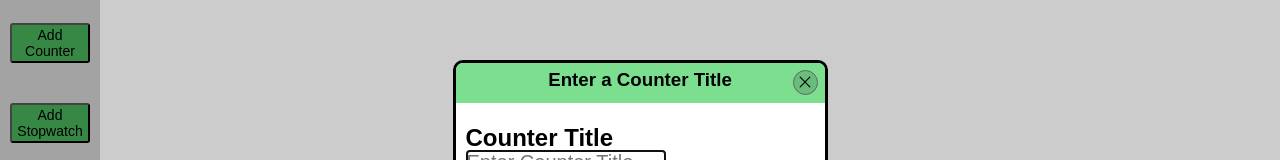
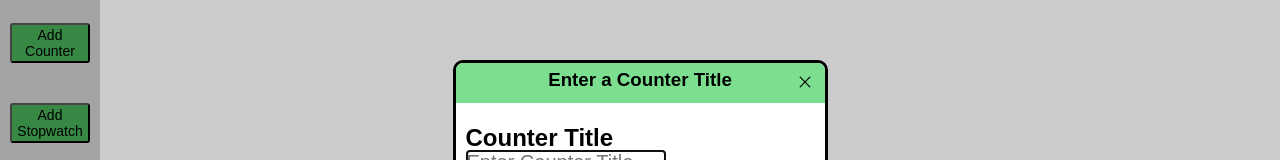
Before and after one commit to chrisjwaddell/tics, a React app: page / in a window 1280 px wide. Both pictures are taken after a click on the button "Add Counter". Shown: the part 177-337 px from the top of the page. Built offline with nearby package versions, Linux system fonts and the light colour scheme.

Commit message:
🩹 PATCH: Title can be 16 characters max, close button changed

```diff
--- a/src/App.js
+++ b/src/App.js
@@ -59,6 +59,14 @@ function App() {
 			).toString(16)
 		}
 		return uuid
+	}
+
+	function handleTitleChange(ev) {
+		console.log("handleTitleChange")
+		if (ev.target.value.length > 16) {
+			ev.preventDefault()
+			ev.target.value = ev.target.value.slice(0, 16)
+		}
 	}
 
 	function handleTimer() {
@@ -173,8 +181,6 @@ function App() {
 	}
 
 	function handleDelete(id) {
-		console.log("handleDelete")
-		console.log(components)
 		let newComponents = components.filter((co) => co.props.id !== id)
 		setComponents(newComponents)
 	}
@@ -268,6 +274,7 @@ function App() {
 							name="title"
 							label="Timer Title"
 							placeholder="Enter Timer Title"
+							onChange={handleTitleChange}
 						/>
 					</div>,
 					<div className="fld--col">
--- a/src/components/TextInput.js
+++ b/src/components/TextInput.js
@@ -7,6 +7,7 @@ export function TextInput({
 	placeholder,
 	value,
 	onFocus,
+	onChange,
 }) {
 	return (
 		<>
@@ -20,6 +21,7 @@ export function TextInput({
 				className={className}
 				placeholder={placeholder}
 				onFocus={onFocus}
+				onChange={onChange}
 				value={value}
 			></input>
 		</>
@@ -40,6 +42,7 @@ export const TextInputF = forwardRef((props, ref) => {
 				className={props.className}
 				placeholder={props.placeholder}
 				onFocus={props.onFocus}
+				onChange={props.onChange}
 				value={props.value}
 			></input>
 		</>
--- a/src/components/dialog-portal.js
+++ b/src/components/dialog-portal.js
@@ -9,11 +9,22 @@ const Dialog = forwardRef((props, ref) => {
 		ref.current.close()
 	}
 
+	function handleTitleChange(ev) {
+		if (ev.target.value.length > 16) {
+			ev.preventDefault()
+			ev.target.value = ev.target.value.slice(0, 16)
+		}
+	}
+
 	return createPortal(
 		<dialog ref={ref} className="modal">
 			<div className="modal__top">
 				<h3 className="modal__title">{props.title}</h3>
-				<div className="c-close" onClick={props.handleCancel}>
+				<div
+					className="c-close"
+					onChange={handleTitleChange}
+					onClick={props.handleCancel}
+				>
 					<div className="c-close__container"></div>
 				</div>
 			</div>
--- a/src/style/counter.css
+++ b/src/style/counter.css
@@ -28,7 +28,7 @@
 }
 .gadget-container h3 {
 	text-align: center;
-	font-size: 25px;
+	font-size: 22px;
 	margin: 0;
 	background-color: green;
 	color: white;
--- a/src/style/main.css
+++ b/src/style/main.css
@@ -396,9 +396,9 @@ dialog[open] {
 	width: 25px;
 	height: 25px;
 	pointer-events: all;
-	border-radius: 50%;
+	/* border-radius: 50%;
 	background-color: rgba(0, 0, 0, 0.15);
-	border: 1px solid #666;
+	border: 1px solid #666; */
 }
 
 .c-close__container {
```
